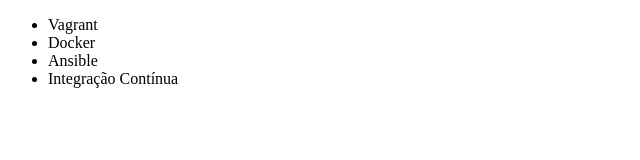
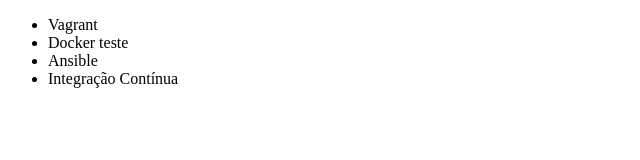
Before and after one commit to igor-py/alura-git, a plain HTML site: page index.html in a window 1280 px wide. Shown: the full height of the page, 0-640 px from the left. Drawn offline with Linux system fonts and the light colour scheme.

Commit message:
corrigindo bug

```diff
--- a/index.html
+++ b/index.html
@@ -7,7 +7,7 @@
 <body>
     <ul>
         <li>Vagrant</li>
-        <li>Docker</li>
+        <li>Docker teste</li>
         <li>Ansible</li>
         <li>Integração Contínua</li>
     </ul>
```
